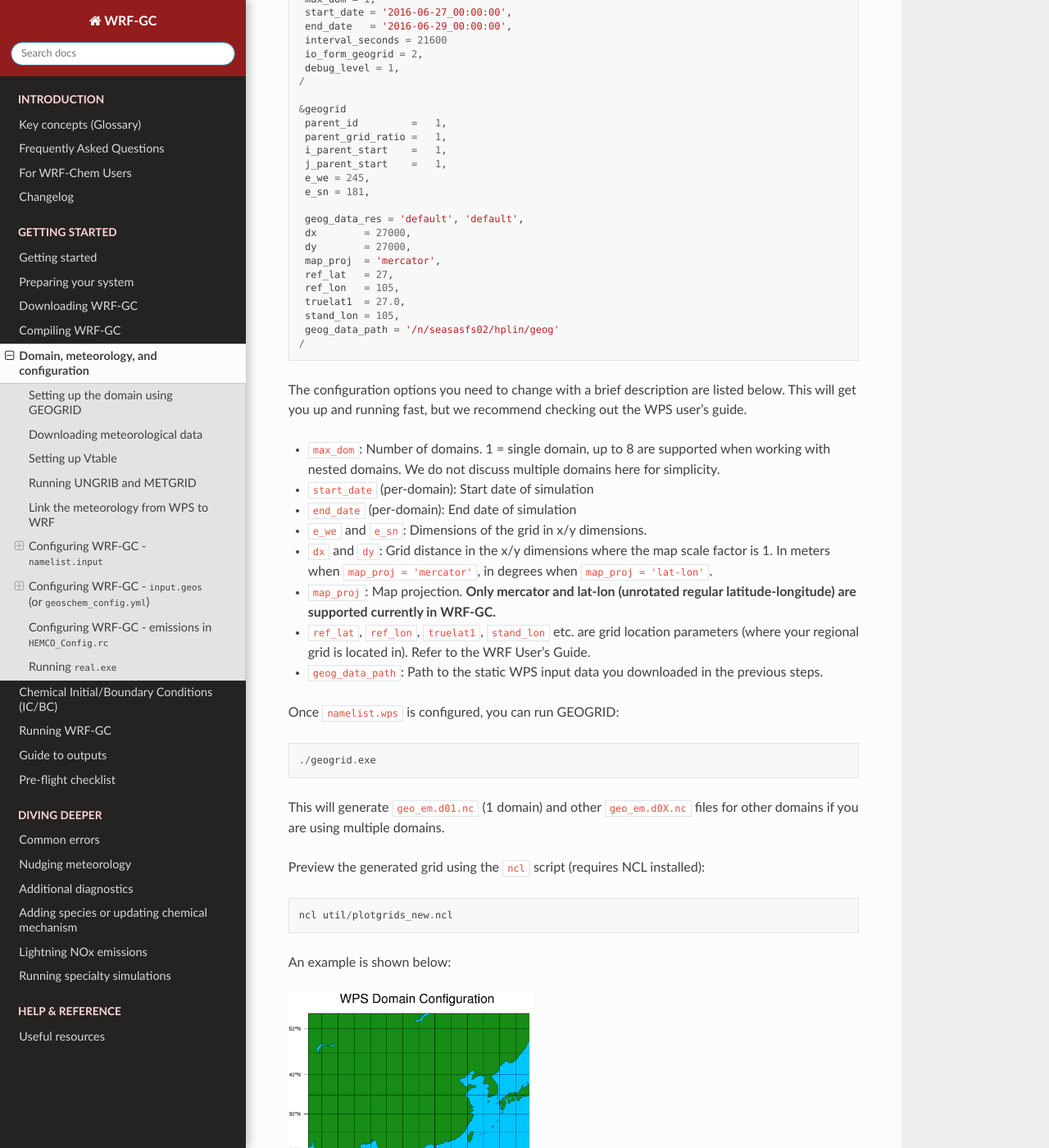
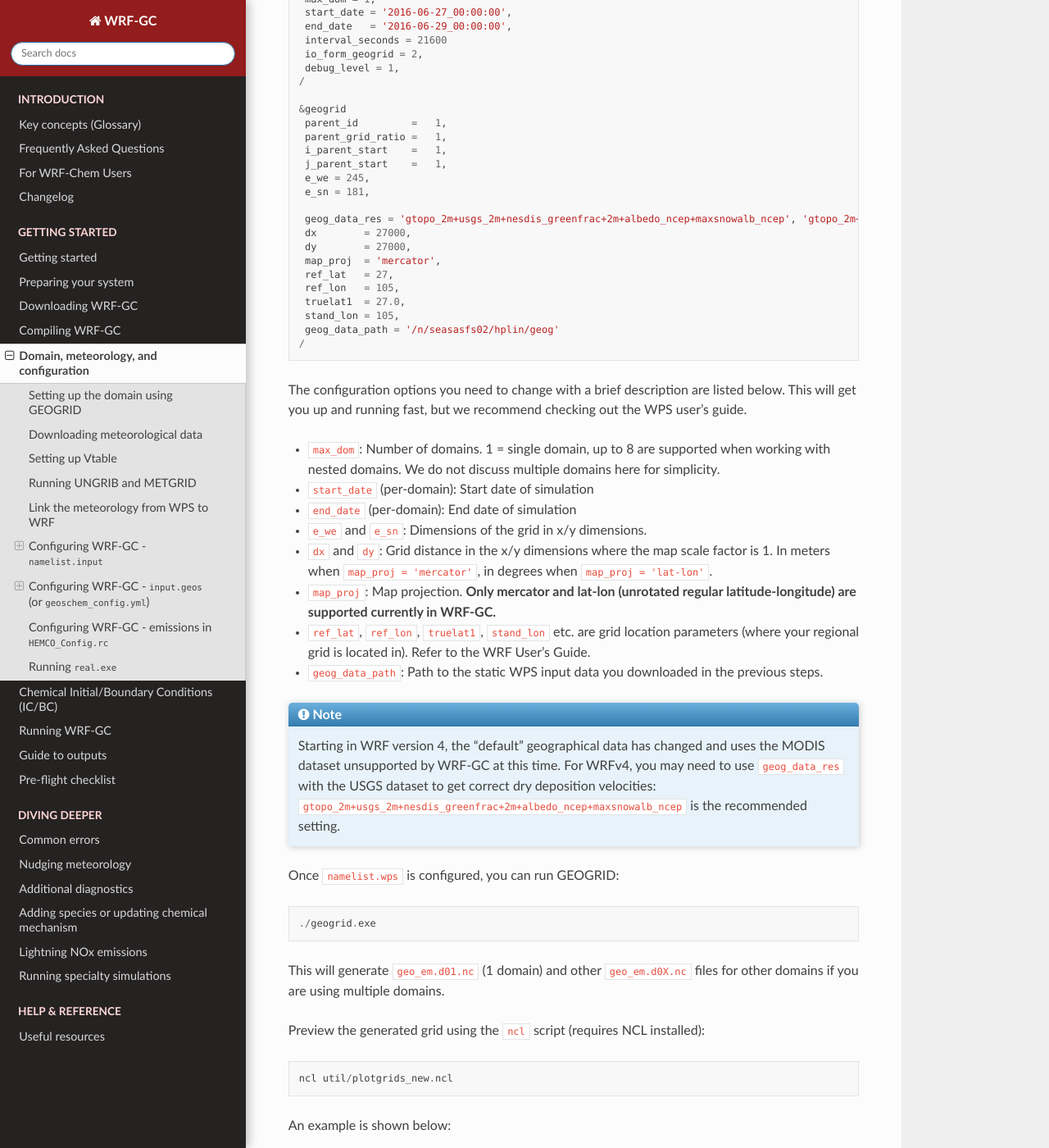
Before and after one commit to WRF-GC/documentation, a Sphinx documentation site: the page built from docs/source/guide-4-wps-domain-real.rst, in a window 1280 px wide and 1400 px high, scrolled down 1134 px. Shown: the whole window at 82% size. Built offline with Sphinx 7.4.7 and the Read the Docs theme 3.1.0, drawn with Linux system fonts in a browser that asks for light colours.

Commit message:
Adopt suggestion from Aoxing Zhang et al.: for fixing dry deposition in WRFv4+ with modis dataset

```diff
--- a/docs/source/guide-4-wps-domain-real.rst
+++ b/docs/source/guide-4-wps-domain-real.rst
@@ -45,7 +45,7 @@ The first step is to describe your simulation domain. Example entries for the ``
 	 e_we = 245,
 	 e_sn = 181,
 
-	 geog_data_res = 'default', 'default',
+	 geog_data_res = 'gtopo_2m+usgs_2m+nesdis_greenfrac+2m+albedo_ncep+maxsnowalb_ncep', 'gtopo_2m+usgs_2m+nesdis_greenfrac+2m+albedo_ncep+maxsnowalb_ncep',
 	 dx        = 27000,
 	 dy        = 27000,
 	 map_proj  = 'mercator',
@@ -66,6 +66,9 @@ The configuration options you need to change with a brief description are listed
 * ``map_proj``: Map projection. **Only mercator and lat-lon (unrotated regular latitude-longitude) are supported currently in WRF-GC.**
 * ``ref_lat``, ``ref_lon``, ``truelat1``, ``stand_lon`` etc. are grid location parameters (where your regional grid is located in). Refer to the WRF User's Guide.
 * ``geog_data_path``: Path to the static WPS input data you downloaded in the previous steps.
+
+.. note::
+    Starting in WRF version 4, the "default" geographical data has changed and uses the MODIS dataset unsupported by WRF-GC at this time. For WRFv4, you may need to use ``geog_data_res`` with the USGS dataset to get correct dry deposition velocities: ``gtopo_2m+usgs_2m+nesdis_greenfrac+2m+albedo_ncep+maxsnowalb_ncep`` is the recommended setting.
 
 Once ``namelist.wps`` is configured, you can run GEOGRID:
 
```
